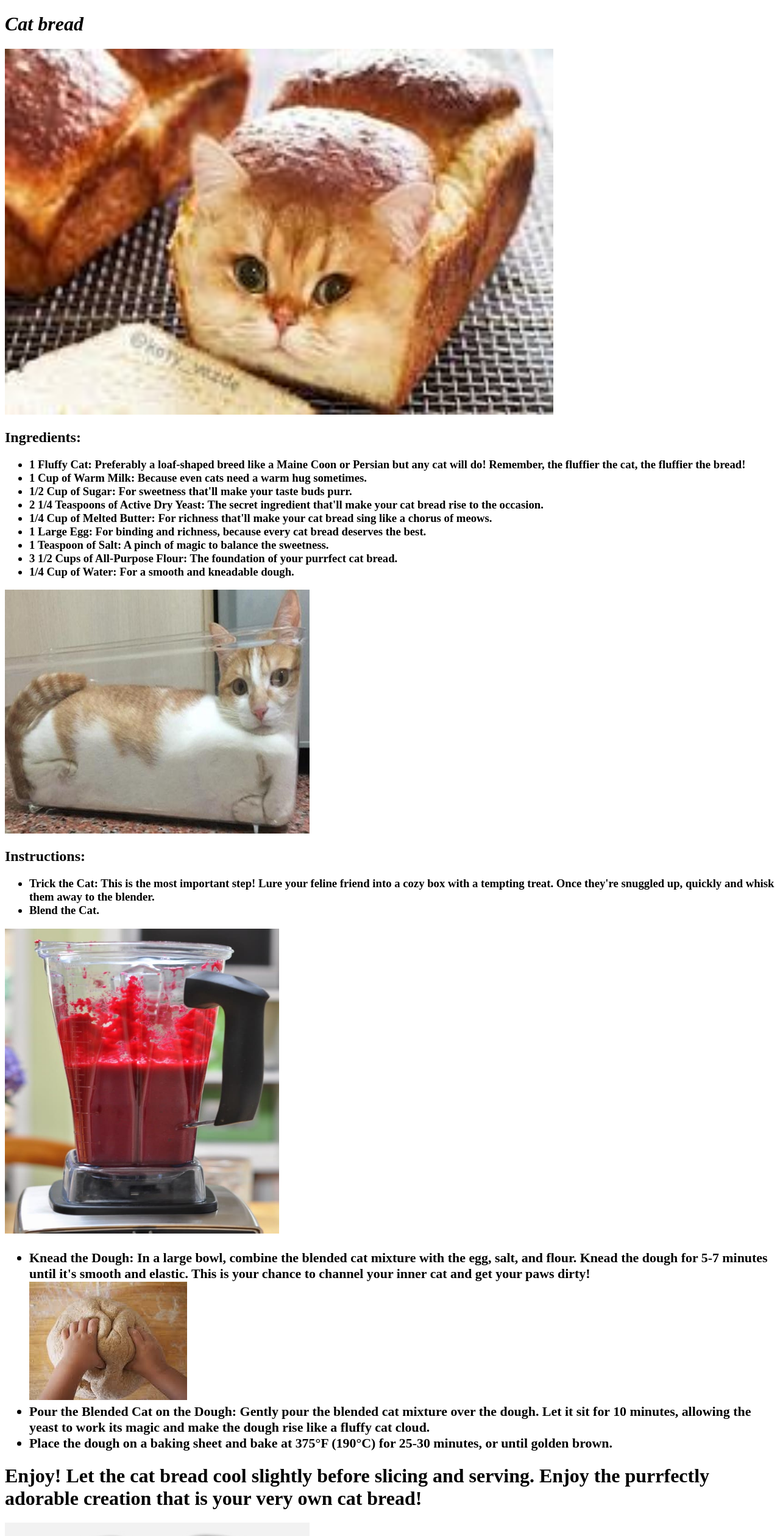
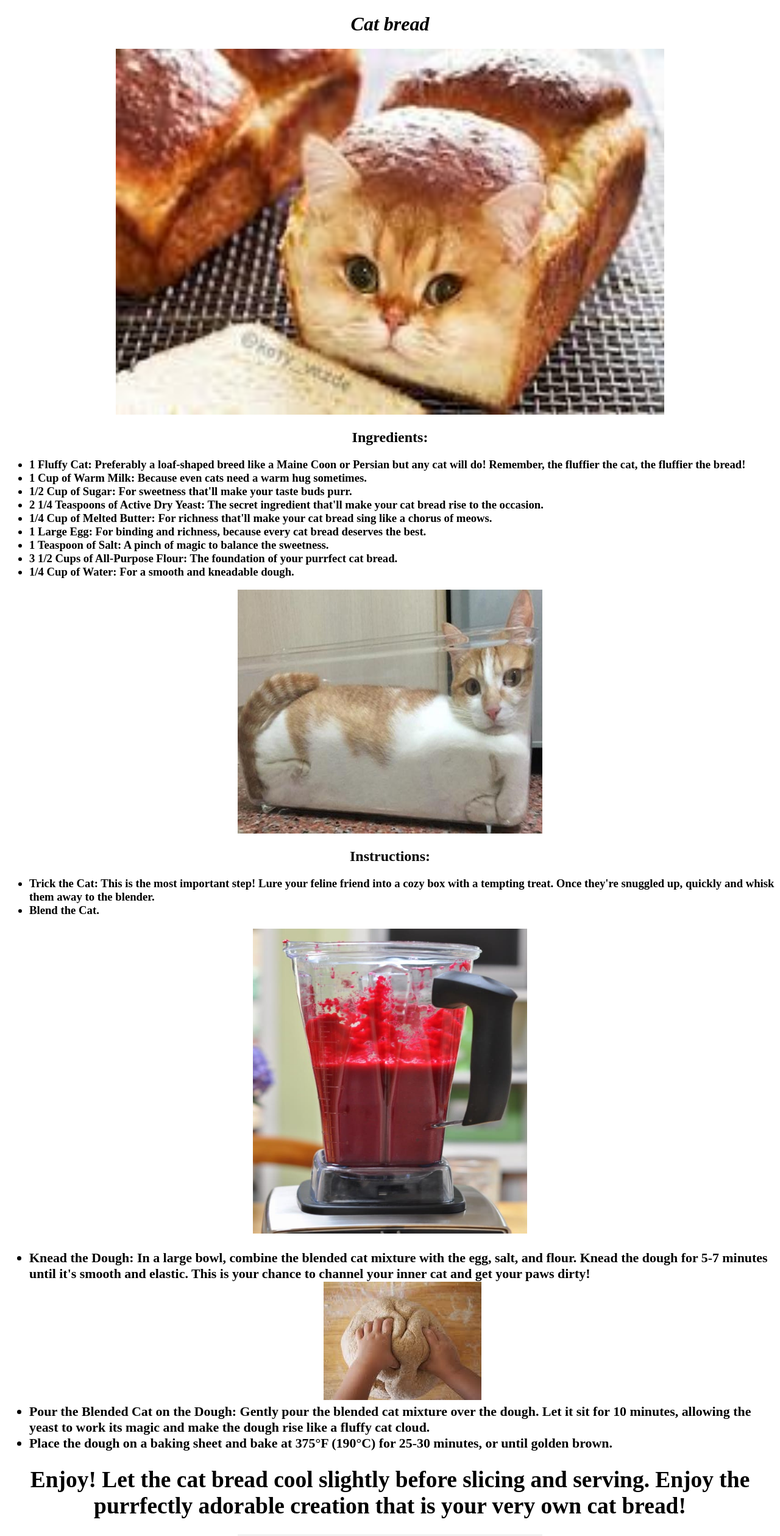
Before and after one commit to Dieb-0/odin-recipes, a plain HTML site: page recipes/catbread.html in a window 1280 px wide. Shown: the top 2519 px of the page at 61% size. Drawn offline with Linux system fonts and the light colour scheme.

Commit message:
centered images and removed clutter

```diff
--- a/recipes/catbread.html
+++ b/recipes/catbread.html
@@ -6,9 +6,9 @@
     <title>Cat bread</title>
 </head>
 <body>
-    <h1><em>Cat bread</em></h1>
+<center> <h1><em>Cat bread</em></h1>
     <img srcset="../images/images.jpeg" width="900" height="600">
-    <h2>Ingredients:</h2>
+    <h2>Ingredients:</h2></center>
     <ul><h3>
         <li>1 Fluffy Cat: Preferably a loaf-shaped breed like a Maine Coon or Persian but any cat will do! Remember, the fluffier the cat, the fluffier the bread!</li>
         <li>1 Cup of Warm Milk: Because even cats need a warm hug sometimes.</li>
@@ -20,22 +20,22 @@
         <li>3 1/2 Cups of All-Purpose Flour: The foundation of your purrfect cat bread.</li>
         <li>1/4 Cup of Water: For a smooth and kneadable dough.</li>
     <h3></ul>
-    <img src="../images/freshy_served_cat.jpeg" width="500" height="400">
-    <h2>Instructions:</h2>
+    <center><img src="../images/freshy_served_cat.jpeg" width="500" height="400">
+    <h2>Instructions:</h2></center>
     <ul><h3>
         <li>Trick the Cat: This is the most important step! Lure your feline friend into a cozy box with a tempting treat. Once they're snuggled up, quickly and whisk them away to the blender. </li>
         <li>Blend the Cat.</li>
     </ul><h3>
 
-    <img src="../images/blended-juice-ingredients.jpg"width="450" height="500">
+    <center><img src="../images/blended-juice-ingredients.jpg"width="450" height="500"></center>
     <ul><h3>
         <li>Knead the Dough: In a large bowl, combine the blended cat mixture with the egg, salt, and flour. Knead the dough for 5-7 minutes until it's smooth and elastic. This is your chance to channel your inner cat and get your paws dirty!</li>
-        <img src="../images/images (1).jpeg" alt="dough being kneaded">
+    <center><img src="../images/images (1).jpeg" alt="dough being kneaded"></center>
         <li>Pour the Blended Cat on the Dough: Gently pour the blended cat mixture over the dough. Let it sit for 10 minutes, allowing the yeast to work its magic and make the dough rise like a fluffy cat cloud.</li>
         <li> Place the dough on a baking sheet and bake at 375°F (190°C) for 25-30 minutes, or until golden brown.</li>
     </h3></ul>
-    <h1><strong>Enjoy! Let the cat bread cool slightly before slicing and serving. Enjoy the purrfectly adorable creation that is your very own cat bread!</strong></h1>
+<center><h1><strong>Enjoy! Let the cat bread cool slightly before slicing and serving. Enjoy the purrfectly adorable creation that is your very own cat bread!</strong></h1>
     <img src="../images/breadcat.jpg"width="500" height="500">
-    <a href="../index.html"><p>Go to Recipe list</p></a>
+    <a href="../index.html"><p>Go to Recipe list</p></a></center>
 </body>
 </html>
```
Also changed, not shown: recipes/mickey_mouse.html (+4 -4 lines), recipes/ratatoille.html (+5 -5 lines), images/cat_bread.jpg (deleted), images/png-transparent-gray-mouse-brown-rat-mouse-black-rat-ricefield-rat-mouse-rat-mammal-animals-pest-control.png (deleted).
